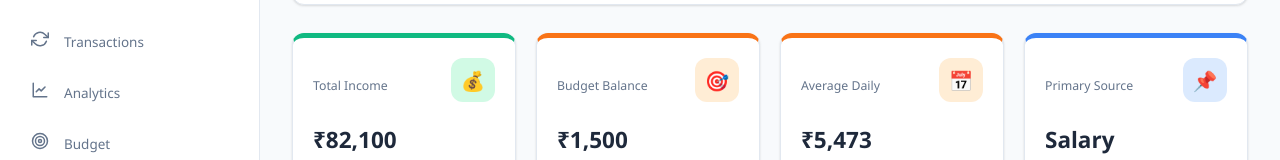
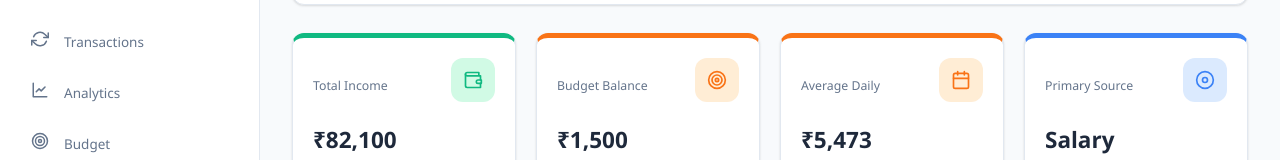
Before and after one commit to ramnathgknaivaidya/Expense-Meter, a React (Vite) app in the folder Frontend/: page /income in a window 1280 px wide. Shown: the part 247-407 px from the top of the page. Built offline with nearby package versions, Linux system fonts and the light colour scheme; no server answers.

Commit message:
Update incomeCards.jsx

```diff
--- a/Frontend/src/components/income/incomeCards.jsx
+++ b/Frontend/src/components/income/incomeCards.jsx
@@ -1,4 +1,5 @@
 import React from 'react';
+import { IconWallet, IconTarget, IconCalendar, IconPin } from '../../utils/icons';
 
 const formatCurrency = (value) => {
   return new Intl.NumberFormat('en-IN', {
@@ -45,7 +46,7 @@ export default function IncomeCards({ income = [], budgetStatus = null }) {
       title: 'Total Income',
       value: formatCurrency(totalIncome),
       desc: `${currentMonthIncome.length} transactions this month`,
-      icon: '💰',
+      icon: <IconWallet size={20} />,
       color: 'var(--green)',
       bgIcon: 'var(--green-light)',
     },
@@ -55,7 +56,7 @@ export default function IncomeCards({ income = [], budgetStatus = null }) {
       desc: totalBudget > 0
         ? `${formatCurrency(remainingBudget)} remaining`
         : 'Set monthly targets for better planning',
-      icon: '🎯',
+      icon: <IconTarget size={20} />,
       color: remainingBudget < totalBudget * 0.15 ? 'var(--orange)' : 'var(--blue)',
       bgIcon: remainingBudget < totalBudget * 0.15 ? 'var(--orange-light)' : 'var(--blue-light)',
     },
@@ -63,7 +64,7 @@ export default function IncomeCards({ income = [], budgetStatus = null }) {
       title: 'Average Daily',
       value: formatCurrency(dailyAverage),
       desc: `Based on ${currentDay} days`,
-      icon: '📅',
+      icon: <IconCalendar size={20} />,
       color: 'var(--orange)',
       bgIcon: 'var(--orange-light)',
     },
@@ -71,7 +72,7 @@ export default function IncomeCards({ income = [], budgetStatus = null }) {
       title: 'Primary Source',
       value: topSource !== 'N/A' ? topSource : 'None',
       desc: topSourceAmount > 0 ? `₹${topSourceAmount} this month` : 'No records yet',
-      icon: '📌',
+      icon: <IconPin size={20} />,
       color: 'var(--blue)',
       bgIcon: 'var(--blue-light)',
     },
```
